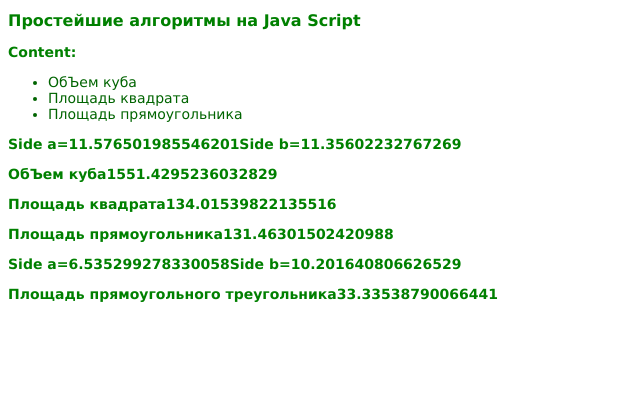
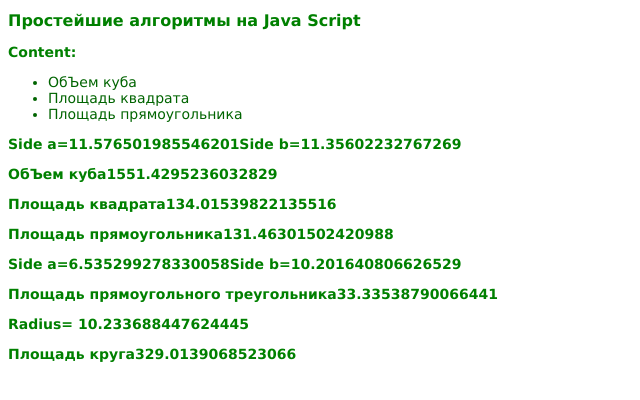
Before and after one commit to DianaBliaher/js-algo, a plain HTML site: page index.html in a window 1280 px wide. Shown: the whole page, without its empty margins (0-640 px from the left). Drawn offline with Linux system fonts and the light colour scheme.

Commit message:
Added algo for circle

```diff
--- a/app.js
+++ b/app.js
@@ -13,3 +13,10 @@
     document.write("<p>Side a=" + side_a + "Side b=" + side_b + "</p>");
     document.write("<p>Площадь прямоугольного треугольника" + side_a * side_b / 2 + "</p>");
 }
+
+function writeAlgoDemo3() {
+    var radius = Math.random() * 10 + 5;
+    var square = Math.PI * radius * radius;
+    document.write("<p>Radius= " + radius + "</p>");
+    document.write("<p>Площадь круга" + square + "</p>");
+}
--- a/index.html
+++ b/index.html
@@ -20,6 +20,7 @@
     <script>
         writeAlgoDemo1();
         writeAlgoDemo2();
+        writeAlgoDemo3();
     </script>
 </body>
 
```
